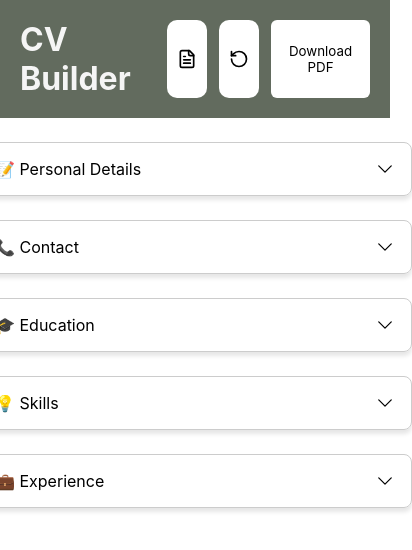
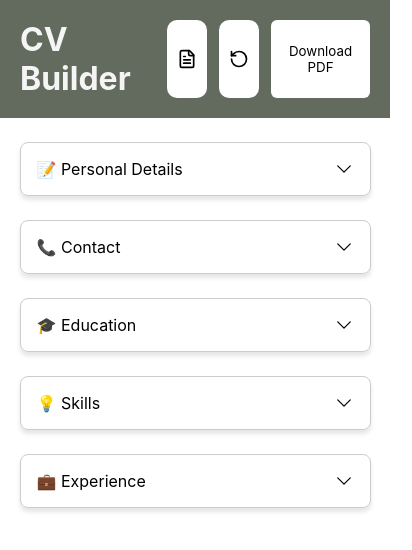
Before and after one commit to orokidd/cv-builder, a React (Vite) app: page / in a window 390 px wide. Shown: the top 550 px of the page, 412 px wide, since content can reach past the window. Built offline with nearby package versions, Linux system fonts and the light colour scheme.

Commit message:
responsive changes for mobile view on the form container

```diff
--- a/src/App.css
+++ b/src/App.css
@@ -108,6 +108,9 @@ ul {
     display: flex;
     flex-direction: column;
     gap: 24px;
+
+    min-width: 400px;
+    max-width: 400px;
 }
 
 .form-section {
@@ -118,8 +121,6 @@ ul {
   border: 1px solid #ccc;
   padding: 16px;
   border-radius: 8px;
-  min-width: 400px;
-  max-width: 400px;
   box-shadow: 0 4px 4px rgba(0, 0, 0, 0.1);
 }
 .form-section p {
@@ -287,8 +288,16 @@ textarea {
 }
 
 @media screen and (max-width: 640px) {
+  /* main {
+    min-height: 80vh;
+    flex-direction: column;
+    align-items: center;
+  } */
   .form-preview {
     width: 120vw;
     min-width: 0;
   }
+  .form-container {
+    min-width: 90vw;
 }
+}
```
